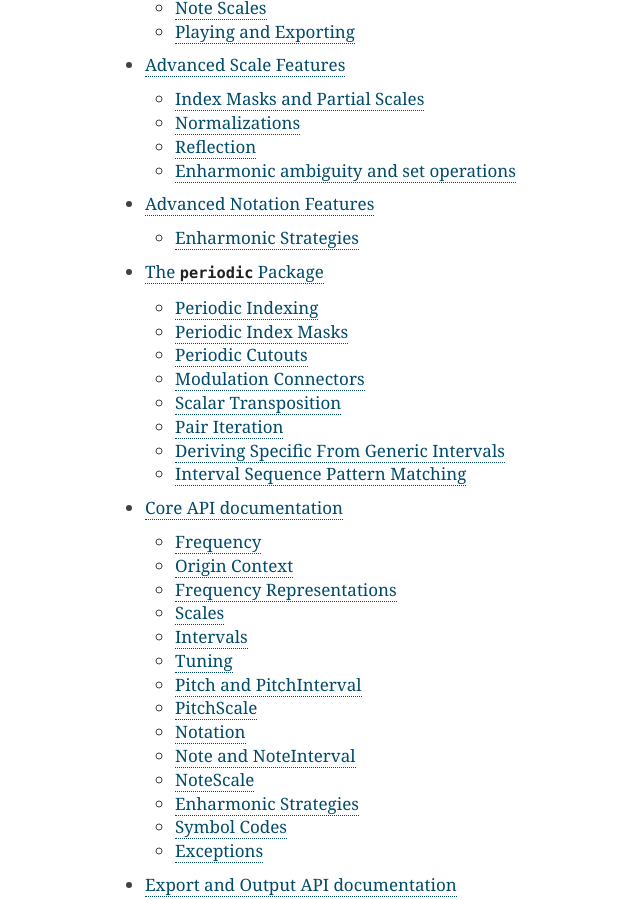
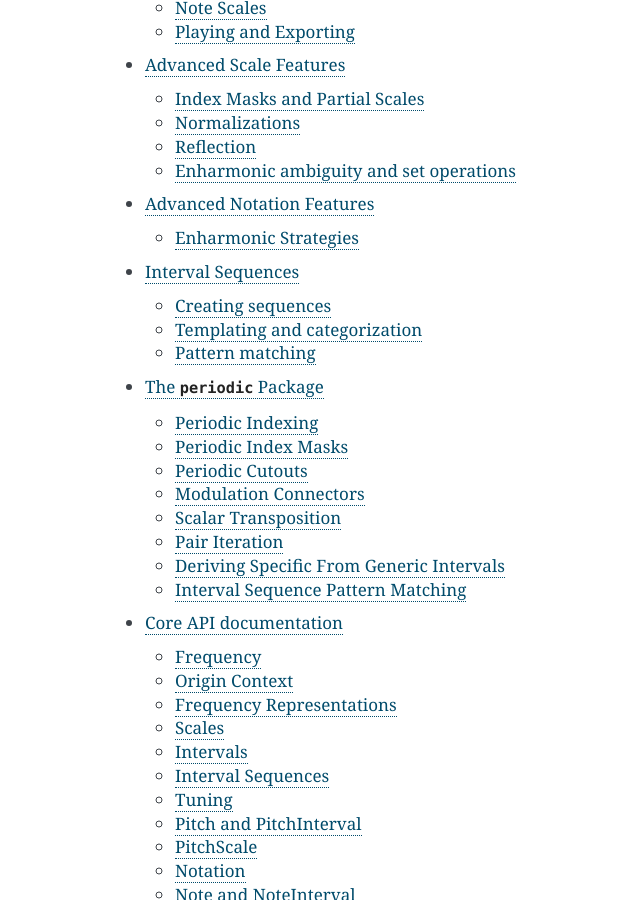
Before and after one commit to retooth2/xenharmlib, a Sphinx documentation site: the page built from doc/index.rst, in a window 1280 px wide and 900 px high, scrolled down 3765 px. Shown: the whole window, without its empty margins (305-945 px from the left). Built offline with Sphinx 7.4.7, drawn with Linux system fonts in a browser that asks for light colours; some of the changed lines change nothing that is shown.

Commit message:
chore: Documented interval sequences

```diff
--- a/doc/core_api.rst
+++ b/doc/core_api.rst
@@ -30,6 +30,12 @@
 ---------------------------
 
 .. automodule:: xenharmlib.core.interval
+    :members:
+
+Interval Sequences
+---------------------------
+
+.. automodule:: xenharmlib.core.interval_seq
     :members:
 
 Tuning
--- a/doc/index.rst
+++ b/doc/index.rst
@@ -201,6 +201,7 @@
    quickstart
    adv_scale_features
    adv_notation_features
+   interval_seq
    periodic_package
    core_api
    export_api
--- /dev/null
+++ b/doc/interval_seq.rst
@@ -0,0 +1,217 @@
+Interval Sequences
+======================================
+
+Interval sequences provide an abstract way to represent musical structures
+by storing the relative distances between notes, rather than their absolute
+pitches. This allows for the definition of abstract scale and chord types -
+for example, representing the major scale *as such*, rather than as specific
+instances like C major or E major.
+
+Creating sequences
+-------------------------------
+
+One method for generating an interval sequence is to begin with a scale and
+call its :meth:`~xenharmlib.core.scale.Scale.to_interval_seq` method.
+Xenharmlib will then calculate the intervals between successive notes
+and return the resulting sequence:
+
+.. testcode::
+
+   from xenharmlib import EDOTuning
+   from xenharmlib import UpDownNotation
+
+   edo12 = EDOTuning(12)
+   n_edo12 = UpDownNotation(edo12)
+   c_major_scale = n_edo12.pc_scale(
+       ['C', 'D', 'E', 'F', 'G', 'A', 'B']
+   )
+   major_seq = c_major_scale.to_interval_seq()
+   print(major_seq)
+
+.. testoutput::
+
+   UpDownNoteIntervalSeq([M2, M2, m2, M2, M2, M2], 12-EDO)
+
+As you can see you obtained a sequence of major and minor seconds in the
+order that they occur in the scale. The resulting interval sequence is only
+one possible representation of the major scale. Another representation that
+is more common in textbooks is derived from a form of the scale where the
+series is bookended by two equivalent notes. This scale form can be obtained
+by the method :meth:`~xenharmlib.core.scale.PeriodicScale.plusone_normalized`:
+
+.. testcode::
+
+   alt_c_major = c_major_scale.plusone_normalized()
+   alt_major_seq = alt_c_major.to_interval_seq()
+
+   print(alt_c_major)
+   print(alt_major_seq)
+
+.. testoutput::
+
+   UpDownNoteScale([C0, D0, E0, F0, G0, A0, B0, C1], 12-EDO)
+   UpDownNoteIntervalSeq([M2, M2, m2, M2, M2, M2, m2], 12-EDO)
+
+Both methods to define the major scale have their valid usecases. It is
+upon you to decide which form fits your task.
+
+Alternatively you can define an interval sequence explicitely by calling
+the builder method
+:meth:`~xenharmlib.core.origin_context.OriginContext.interval_seq` of
+the origin context that takes an iterable of intervals as its argument.
+
+.. testcode::
+
+   m2 = n_edo12.shorthand_interval('m', 2)
+   M2 = n_edo12.shorthand_interval('M', 2)
+
+   minor_seq = n_edo12.interval_seq(
+       [M2, m2, M2, M2, m2, M2]
+   )
+   print(minor_seq)
+
+.. testoutput::
+
+   UpDownNoteIntervalSeq([M2, m2, M2, M2, m2, M2], 12-EDO)
+
+Interval sequences can also be defined without choosing a notation
+by calling :meth:`~xenharmlib.core.origin_context.OriginContext.interval_seq`
+directly on the tuning layer with an iterable of pitch intervals
+as parameter:
+
+.. testcode::
+
+   major_seq = edo12.interval_seq(
+       [
+           edo12.diff_interval(2),
+           edo12.diff_interval(1),
+           edo12.diff_interval(2),
+           edo12.diff_interval(2),
+           edo12.diff_interval(1),
+           edo12.diff_interval(2),
+       ]
+   )
+   print(major_seq)
+
+.. testoutput::
+
+   EDOPitchIntervalSeq([2, 1, 2, 2, 1, 2], 12-EDO)
+
+The same result can also be achieved more concisely through the
+:meth:`~xenharmlib.core.origin_context.OriginContext.diff_interval_seq` method:
+
+.. testcode::
+
+   major_seq = edo12.diff_interval_seq([2, 1, 2, 2, 1, 2])
+   print(major_seq)
+
+.. testoutput::
+
+   EDOPitchIntervalSeq([2, 1, 2, 2, 1, 2], 12-EDO)
+
+Templating and categorization
+-------------------------------
+
+The most obvious usage of interval sequences is templating. You can for
+example define minor and major chords as interval sequences and then
+derive specific chords from it:
+
+.. testcode::
+
+   m3 = n_edo12.shorthand_interval('m', 3)
+   M3 = n_edo12.shorthand_interval('M', 3)
+
+   minor = n_edo12.interval_seq([M3, m3])
+   major = n_edo12.interval_seq([m3, M3])
+
+   D = n_edo12.note('D', 0).scale(major)
+   G = n_edo12.note('G', 0).scale(major)
+   Am = n_edo12.note('A', 0).scale(minor)
+   Em = n_edo12.note('E', 0).scale(minor)
+
+Vice versa, interval sequences can also be used to categorize scale
+objects. In the next snippet we devise three functions that generate
+abstract definitions of the three types of minor scales for a given
+context and an additional identifier function that takes a scale and
+returns the type of minor scale.
+
+.. testcode::
+
+   def natural_minor(context):
+       return context.pc_scale(
+           ['A', 'B', 'C', 'D', 'E', 'F', 'G']
+       ).to_interval_seq()
+
+   def harmonic_minor(context):
+       return context.pc_scale(
+           ['A', 'B', 'C', 'D', 'E', 'F', 'G#']
+       ).to_interval_seq()
+
+   def melodic_minor(context):
+       return context.pc_scale(
+           ['A', 'B', 'C', 'D', 'E', 'F#', 'G#']
+       ).to_interval_seq()
+
+   def which_minor(scale):
+       seq = scale.to_interval_seq()
+       context = scale.origin_context
+       if seq == natural_minor(context): return 'natural'
+       if seq == harmonic_minor(context): return 'harmonic'
+       if seq == melodic_minor(context): return 'melodic'
+       raise ValueError('Scale is not minor')
+
+The generic approach allows us to reuse the functions for various
+tunings wrapped with UpDownNotation:
+
+.. testcode::
+
+   # 12 EDO
+   edo12 = EDOTuning(12)
+   n_edo12 = UpDownNotation(edo12)
+   what_am_i_12 = n_edo12.pc_scale(
+       ['C', 'D', 'Eb', 'F', 'G', 'Ab', 'Bb']
+   )
+   print(which_minor(what_am_i_12))
+
+   # 31 EDO
+   edo31 = EDOTuning(31)
+   n_edo31 = UpDownNotation(edo31)
+   what_am_i_31 = n_edo31.pc_scale(
+       ['C', 'D', 'Eb', 'F', 'G', 'Ab', 'B']
+   )
+   print(which_minor(what_am_i_31))
+
+.. testoutput::
+
+   natural
+   harmonic
+
+Pattern matching
+-------------------------------
+
+Interval sequences can be used to match interval patterns in scales
+with the :func:`~xenharmlib.periodic.find_iseq` function from the periodic
+extension package.
+
+The following snippet finds all minor triads that can be derived from the
+C major scale:
+
+.. testcode::
+
+   from xenharmlib import periodic
+
+   c_major_scale = n_edo12.pc_scale(
+       ['C', 'D', 'E', 'F', 'G', 'A', 'B']
+   )
+   minor_chord = n_edo12.pc_scale(['C', 'Eb', 'G']).to_interval_seq()
+
+   masks = periodic.find_iseq(c_major_scale, minor_chord)
+
+   for mask in masks:
+       print(periodic.partial(c_major_scale, mask))
+
+.. testoutput::
+
+   UpDownNoteScale([D0, F0, A0], 12-EDO)
+   UpDownNoteScale([E0, G0, B0], 12-EDO)
+   UpDownNoteScale([A0, C1, E1], 12-EDO)
```
